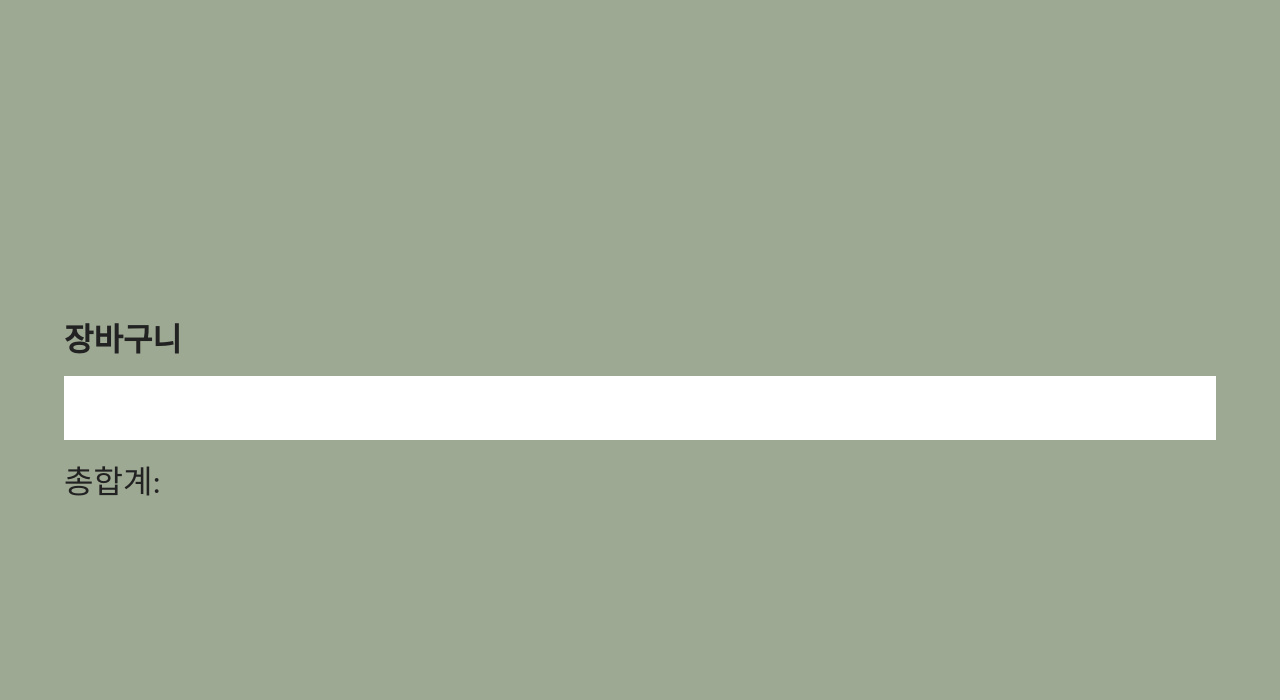
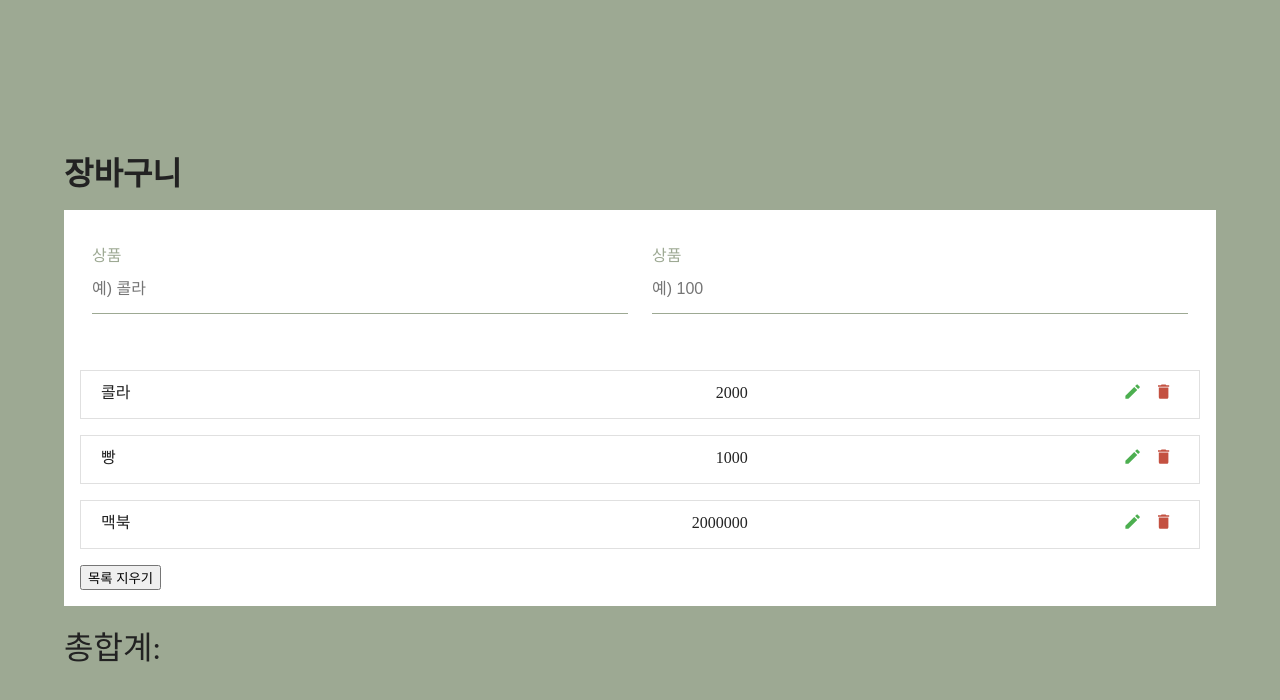
Before and after one commit to JeonGAMJA/react, a React (Create React App) app: page / in a window 1280 px wide. Shown: the top 700 px of the page. Built offline with nearby package versions, Linux system fonts and the light colour scheme.

Commit message:
feat: delete버튼 id 받아오기

```diff
--- a/package.json
+++ b/package.json
@@ -8,6 +8,7 @@
     "@testing-library/user-event": "^13.5.0",
     "react": "^18.2.0",
     "react-dom": "^18.2.0",
+    "react-icons": "^5.0.1",
     "react-scripts": "5.0.1",
     "web-vitals": "^2.1.4"
   },
--- a/src/App.js
+++ b/src/App.js
@@ -1,7 +1,20 @@
 import { Component } from 'react'
 import './App.css'
+import ExpenseForm from './components/ExpenseForm'
+import ExpenseList from './components/ExpenseList'
 
 export default class App extends Component {
+  initialExpense = [
+    { id: 1, charge: '콜라', amount: 2000 },
+    { id: 2, charge: '빵', amount: 1000 },
+    { id: 3, charge: '맥북', amount: 2000000 },
+  ]
+
+  handleDelete = (id) => {
+    const newExpense = this.initialExpense.filter((expense) => expense.id !== id)
+    console.log(newExpense)
+  }
+
   render() {
     return (
       <div className="App">
@@ -9,10 +22,13 @@ export default class App extends Component {
           <div className="sub-container">
             <h1>장바구니</h1>
             <div style={{ width: '100%', backgroundColor: 'white', padding: '1rem' }}>
-              {}
+              <ExpenseForm />
             </div>
             <div style={{ width: '100%', backgroundColor: 'white', padding: '1rem' }}>
-              {}
+              <ExpenseList
+                initialExpense={this.initialExpense}
+                handleDelete={this.handleDelete}
+              />
             </div>
             <div style={{ display: 'flex', justifyContent: 'start', marginTop: '1rem' }}>
               <p style={{ fontSize: '2rem' }}>총합계:</p>
--- /dev/null
+++ b/src/components/ExpenseForm.css
@@ -0,0 +1,27 @@
+.form-center {
+  display: flex;
+}
+
+.form-group {
+  padding: 1rem 0.75rem;
+  flex: 1;
+}
+
+label {
+  display: block;
+  color: var(--secondColor);
+  font-size: 1rem;
+  text-transform: capitalize;
+}
+
+.form-control {
+  background-color: transparent;
+  border: none;
+  border-bottom: 1px solid var(--secondColor);
+  outline: none;
+  height: 3rem;
+  width: 100%;
+  font-size: 16px;
+  margin: 0 0 8px 0;
+  padding: 0;
+}
--- /dev/null
+++ b/src/components/ExpenseForm.js
@@ -0,0 +1,33 @@
+import React, { Component } from 'react'
+import './ExpenseForm.css'
+
+export default class ExpenseForm extends Component {
+  render() {
+    return (
+      <form>
+        <div className="form-center">
+          <div className="form-group">
+            <label htmlFor="charge">상품</label>
+            <input
+              type="text"
+              className="form-control"
+              id="charge"
+              name="charge"
+              placeholder="예) 콜라"
+            />
+          </div>
+          <div className="form-group">
+            <label htmlFor="amount">상품</label>
+            <input
+              type="number"
+              className="form-control"
+              id="amount"
+              name="amount"
+              placeholder="예) 100"
+            />
+          </div>
+        </div>
+      </form>
+    )
+  }
+}
--- /dev/null
+++ b/src/components/ExpenseItem.css
@@ -0,0 +1,46 @@
+.item {
+  background-color: var(--mainWhite);
+  line-height: 1.5rem;
+  padding: 10px 20px;
+  margin-bottom: 1rem;
+  border: 1px solid #e0e0e0;
+  display: flex;
+  justify-content: space-between;
+  transition: all 0.3s linear;
+}
+
+.item:hover {
+  width: 100%;
+  transform: scale(1.02);
+}
+
+.info {
+  flex: 0 0 60%;
+  display: flex;
+  justify-content: space-between;
+}
+
+.expense {
+  margin-right: 2rem;
+}
+
+.amout {
+  font-weight: 300;
+}
+
+.clear-btn,
+.edit-btn {
+  background: none;
+  border: none;
+  font-size: 1.2rem;
+  outline: none;
+  cursor: pointer;
+}
+
+.clear-btn {
+  color: var(--mainRed);
+}
+
+.edit-btn {
+  color: var(--mainGreen);
+}
--- /dev/null
+++ b/src/components/ExpenseItem.js
@@ -0,0 +1,26 @@
+import React, { Component } from 'react'
+import './ExpenseItem.css'
+import { MdDelete, MdEdit } from 'react-icons/md'
+export default class ExpenseItem extends Component {
+  render() {
+    return (
+      <li className="item">
+        <div className="info">
+          <span className="expense">{this.props.expense.charge}</span>
+          <span className="amount">{this.props.expense.amount}</span>
+        </div>
+        <div>
+          <button className="edit-btn">
+            <MdEdit />
+          </button>
+          <button
+            onClick={() => this.props.handleDelete(this.props.expense.id)}
+            className="clear-btn"
+          >
+            <MdDelete />
+          </button>
+        </div>
+      </li>
+    )
+  }
+}
--- /dev/null
+++ b/src/components/ExpenseList.css
@@ -0,0 +1,5 @@
+.list {
+  list-style-type: none;
+  border: none;
+  padding: 0;
+}
--- /dev/null
+++ b/src/components/ExpenseList.js
@@ -0,0 +1,24 @@
+import React, { Component } from 'react'
+import './ExpenseList.css'
+import ExpenseItem from './ExpenseItem'
+
+export default class ExpenseList extends Component {
+  render() {
+    return (
+      <>
+        <ul className="list">
+          {this.props.initialExpense.map((expense) => {
+            return (
+              <ExpenseItem
+                key={expense.id}
+                expense={expense}
+                handleDelete={this.props.handleDelete}
+              />
+            )
+          })}
+        </ul>
+        <button className="btn">목록 지우기</button>
+      </>
+    )
+  }
+}
```
Also changed, not shown: 1 other file (tests, documents, lock files or other folders).
